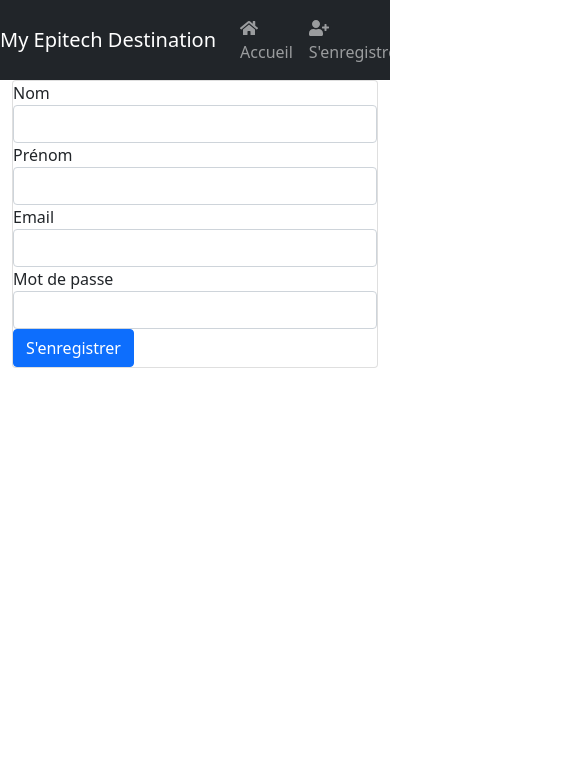
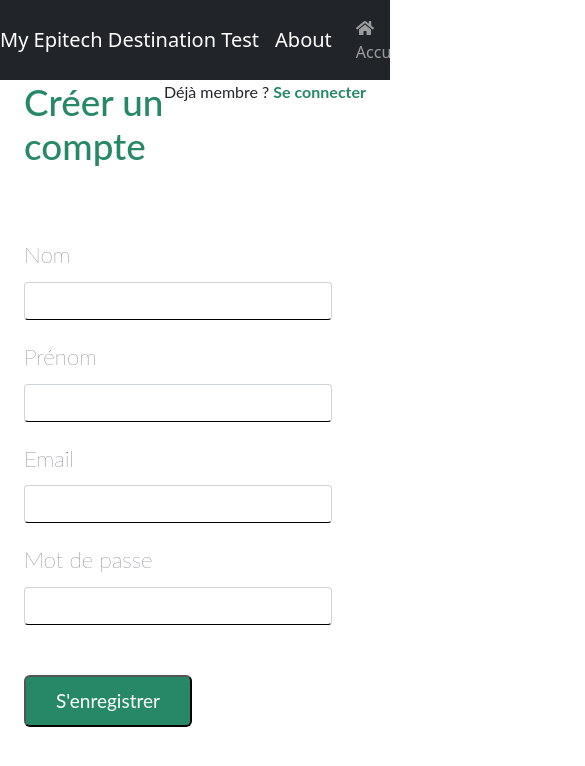
Before and after one commit to ViraultP/MyEpitechDestination, a Vue app in the folder Frontend/myepitechdestination-front/: page /register in a window 390 px wide. Shown: the top 766 px of the page, 585 px wide, since content can reach past the window. Built offline with nearby package versions, Linux system fonts and the light colour scheme.

Commit message:
Login Register

```diff
--- a/Frontend/myepitechdestination-front/src/App.vue
+++ b/Frontend/myepitechdestination-front/src/App.vue
@@ -1,7 +1,8 @@
 <template>
   <div id="app">
     <nav class="navbar navbar-expand navbar-dark bg-dark">
-      <a href="/" class="navbar-brand">My Epitech Destination</a>
+      <a href="/" class="navbar-brand">My Epitech Destination Test </a>
+      <a href="/about" class="navbar-brand">About </a>
       <div class="navbar-nav mr-auto">
         <li class="nav-item">
           <router-link to="/home" class="nav-link">
--- a/Frontend/myepitechdestination-front/src/components/Home.vue
+++ b/Frontend/myepitechdestination-front/src/components/Home.vue
@@ -1,6 +1,7 @@
 <template>
   <div class="container">
     <header class="jumbotron">
+      <p>Components Home.vu</p>
       <h3>{{ content }}</h3>
     </header>
   </div>
--- a/Frontend/myepitechdestination-front/src/components/Login.vue
+++ b/Frontend/myepitechdestination-front/src/components/Login.vue
@@ -1,18 +1,29 @@
 <template>
-  <div class="col-md-12">
-    <div class="card card-container">
+  <div class="container">
+    <div class="row">
       <img
         id="profile-img"
         class="profile-img-card"
       />
+      <div class="col-md d-none d-lg-block">
+        <img src="../assets/image-register-black.jpg" alt="register illustration" weight="auto">
+      </div>
+
+      <div class="col-md">
+        <p class="register">Vous n'êtes pas membre ? <a href="/register">S'inscrire</a></p>
+        <div class="info">
+          <h2>Login</h2>
+
         <Form @submit="handleLogin" :validation-schema="schema">
+
           <div class="form-group">
-          <label for="email">Email</label>
+            <label for="email" class="title">Email</label>
             <Field name="email" type="text" class="form-control" />
             <ErrorMessage name="email" class="error-feedback" />
           </div>
+
           <div class="form-group">
-          <label for="mot_de_passe">Mot de passe</label>
+            <label for="mot_de_passe" class="title">Mot de passe</label>
             <Field name="mot_de_passe" type="password" class="form-control" />
             <ErrorMessage name="mot_de_passe" class="error-feedback" />
           </div>
@@ -32,7 +43,10 @@
               {{ message }}
             </div>
           </div>
+
         </Form>
+        </div>
+      </div>
       </div>
   </div>
 </template>
@@ -92,3 +106,72 @@ export default {
   },
 };
 </script>
+
+<style scoped>
+* {
+    font-family: Lato;
+}
+
+img{
+ width: 100%;
+height: auto;
+}
+
+.register{
+    display: block;
+    float: right
+}
+
+.register a{
+    text-decoration: none;
+    font-weight: bold;
+    color: #278867;
+}
+
+.register a:hover{
+    border-bottom: 2px solid #278867;
+}
+
+.infos{
+    margin-top: 70px;
+    margin-left: 20px;
+    display: block;
+    text-align: left;
+}
+
+h2{
+    color: #278867;
+    font-size: 2.3em;
+    margin-bottom: 60px;
+}
+
+.title{
+    margin-top: 10px;
+    font-weight: lighter;
+    font-size: 1.4em;
+}
+
+input{
+    margin: 10px 0;
+    border-bottom: 1px solid black;
+    padding: 6px 6px;
+    width: 90%;
+}
+
+.input:hover{
+    border-bottom: 1px solid black;
+}
+button{
+    margin-top: 40px;
+    padding: 10px 30px;
+    text-align: initial;
+    background-color: #278867;
+    border-radius: 6px;
+}
+
+button a{
+    text-decoration: none;
+    color: #ffffff;
+    font-size: 19px;
+}
+</style>
--- a/Frontend/myepitechdestination-front/src/components/Register.vue
+++ b/Frontend/myepitechdestination-front/src/components/Register.vue
@@ -1,39 +1,53 @@
 <template>
-  <div class="col-md-12">
-    <div class="card card-container">
+  <div class="container">
+    <div class="row">
+      <div class="col-md d-none d-lg-block">
+        <img src="../assets/image-register-black.jpg" alt="register illustration" weight="auto">
+      </div>
+
+      <div class="col-md">
+        <p class="register">Déjà membre ? <a href="/login">Se connecter</a></p>
+        <div class="info">
+          <h2>Créer un compte</h2>
         <Form @submit="handleRegister" :validation-schema="schema">
           <div v-if="!successful">
+
               <div class="form-group">
-            <label for="nom">Nom</label>
+                <label for="nom" class="title">Nom</label>
                 <Field name="nom" type="text" class="form-control" />
                 <ErrorMessage name="nom" class="error-feedback" />
               </div>
+
               <div class="form-group">
-            <label for="prénom">Prénom</label>
+                <label for="prénom" class="title">Prénom</label>
                 <Field name="prénom" type="text" class="form-control" />
                 <ErrorMessage name="prénom" class="error-feedback" />
               </div>
+
               <div class="form-group">
-            <label for="email">Email</label>
+                <label for="email" class="title">Email</label>
                 <Field name="email" type="email" class="form-control" />
                 <ErrorMessage name="email" class="error-feedback" />
               </div>
+
               <div class="form-group">
-            <label for="mot_de_passe">Mot de passe</label>
+                <label for="mot_de_passe" class="title">Mot de passe</label>
                 <Field name="mot_de_passe" type="password" class="form-control" />
                 <ErrorMessage name="mot_de_passe" class="error-feedback" />
               </div>
+
               <div class="form-group">
-            <button class="btn btn-primary btn-block" :disabled="loading">
+                <button :disabled="loading">
                   <span
                     v-show="loading"
-                class="spinner-border spinner-border-sm"
                   ></span>
-              S'enregistrer
+                  <a href="#">S'enregistrer</a>
                 </button>
               </div>
+
             </div>
           </Form>
+        </div>
 
         <div
           v-if="message"
@@ -42,6 +56,8 @@
         >
           {{ message }}
         </div>
+
+      </div>
     </div>
   </div>
 </template>
@@ -49,7 +65,6 @@
 <script>
 import { Form, Field, ErrorMessage } from "vee-validate";
 import * as yup from "yup";
-
 export default {
   name: "Register",
   components: {
@@ -76,7 +91,6 @@ export default {
         .min(6, "Il doit y avoir un minimum de 6 caractères!")
         .max(40, "Il doit y avoir un maximum de 40 caractères!"),
     });
-
     return {
       successful: false,
       loading: false,
@@ -99,7 +113,6 @@ export default {
       this.message = "";
       this.successful = false;
       this.loading = true;
-
       this.$store.dispatch("auth/register", user).then(
         (data) => {
           this.message = data.message;
@@ -121,3 +134,72 @@ export default {
   },
 };
 </script>
+
+<style scoped>
+* {
+    font-family: Lato;
+}
+
+img{
+ width: 100%;
+height: auto;
+}
+
+.register{
+    display: block;
+    float: right
+}
+
+.register a{
+    text-decoration: none;
+    font-weight: bold;
+    color: #278867;
+}
+
+.register a:hover{
+    border-bottom: 2px solid #278867;
+}
+
+.infos{
+    margin-top: 70px;
+    margin-left: 20px;
+    display: block;
+    text-align: left;
+}
+
+h2{
+    color: #278867;
+    font-size: 2.3em;
+    margin-bottom: 60px;
+}
+
+.title{
+    margin-top: 10px;
+    font-weight: lighter;
+    font-size: 1.4em;
+}
+
+input{
+    margin: 10px 0;
+    border-bottom: 1px solid black;
+    padding: 6px 6px;
+    width: 90%;
+}
+
+.input:hover{
+    border-bottom: 1px solid black;
+}
+button{
+    margin-top: 40px;
+    padding: 10px 30px;
+    text-align: initial;
+    background-color: #278867;
+    border-radius: 6px;
+}
+
+button a{
+    text-decoration: none;
+    color: #ffffff;
+    font-size: 19px;
+}
+</style>
--- a/Frontend/myepitechdestination-front/src/main.js
+++ b/Frontend/myepitechdestination-front/src/main.js
@@ -1,3 +1,6 @@
+
+import '@babel/polyfill'
+import 'mutationobserver-shim'
 import App from './App.vue';
 import router from './router';
 import { createApp } from "vue";
--- a/Frontend/myepitechdestination-front/src/router/index.js
+++ b/Frontend/myepitechdestination-front/src/router/index.js
@@ -17,7 +17,7 @@ const routes = [
     // this generates a separate chunk (about.[hash].js) for this route
     // which is lazy-loaded when the route is visited.
     component: () => import(/* webpackChunkName: "about" */ '../views/About.vue')
-  }
+  },
 ]
 
 const router = new VueRouter({
```
Also changed, not shown: Frontend/myepitechdestination-front/package.json (+10 -1 lines), Frontend/myepitechdestination-front/src/components/About.vue (added, +36 -0 lines), Frontend/myepitechdestination-front/src/plugins/bootstrap-vue.js (deleted, +0 -7 lines), Frontend/myepitechdestination-front/babel.config.js (line endings or trailing spaces), 2 other files (tests, documents, lock files or other folders). Lines whose indentation alone changed are shown as unchanged.
